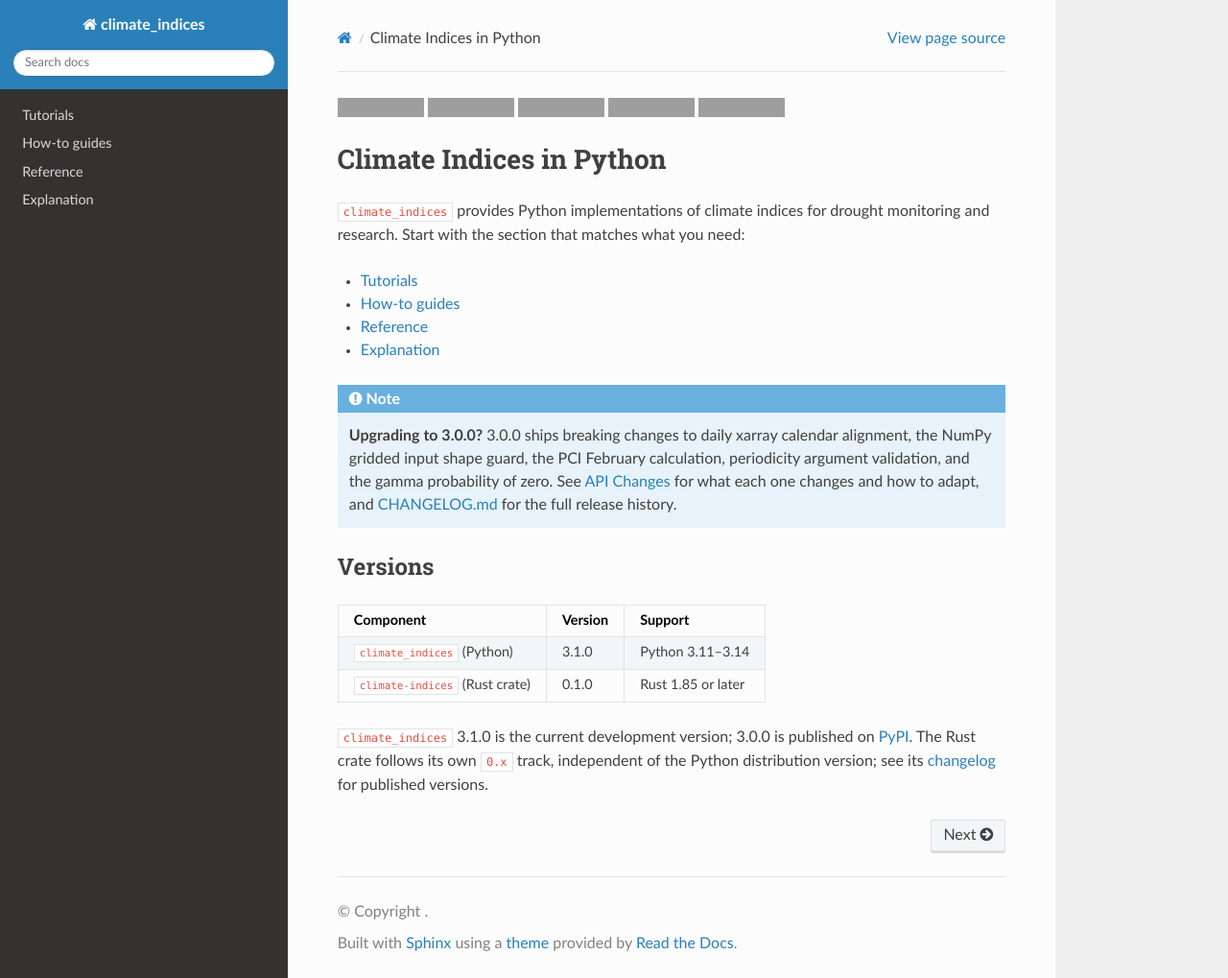
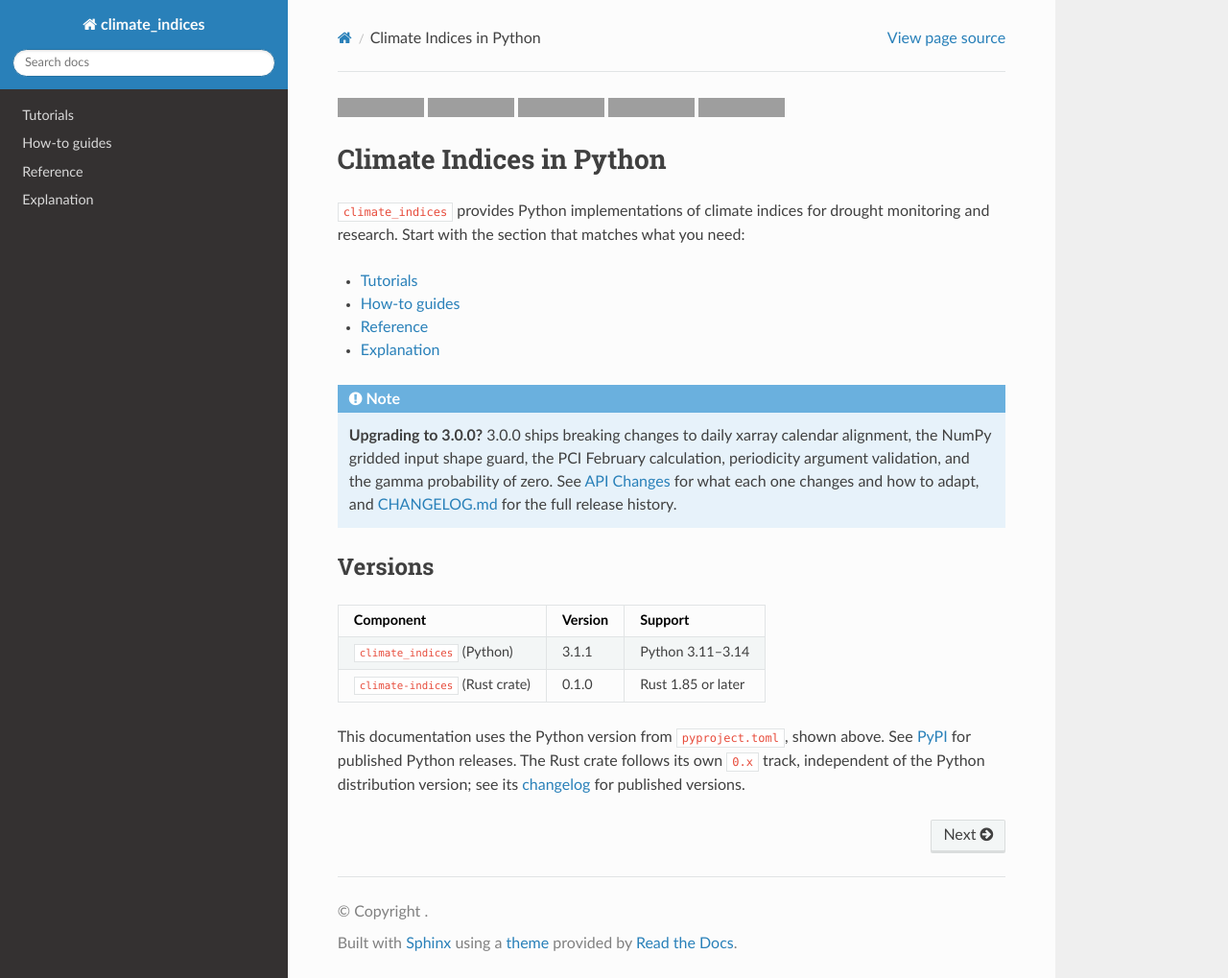
Before and after one commit to monocongo/climate_indices, a Sphinx documentation site: the page built from docs/index.md, in a window 1280 px wide and 1019 px high, cut to the strip 0-1019 px from the top of the window. Shown: the whole strip at 96% size. Built offline with Sphinx 7.4.7 and the Read the Docs theme 3.1.0, drawn with Linux system fonts in a browser that asks for light colours; grey boxes are pictures that could not be loaded.

Commit message:
docs: derive the homepage Python version from package metadata

```diff
--- a/docs/index.md
+++ b/docs/index.md
@@ -31,11 +31,11 @@ for the full release history.
 
 | Component | Version | Support |
 | --- | --- | --- |
-| `climate_indices` (Python) | 3.1.0 | Python 3.11–3.14 |
+| `climate_indices` (Python) | {sub-ref}`release` | Python 3.11–3.14 |
 | `climate-indices` (Rust crate) | 0.1.0 | Rust 1.85 or later |
 
-`climate_indices` 3.1.0 is the current development version; 3.0.0 is published on
-[PyPI](https://pypi.org/project/climate-indices/).
+This documentation uses the Python version from `pyproject.toml`, shown above.
+See [PyPI](https://pypi.org/project/climate-indices/) for published Python releases.
 The Rust crate follows its own `0.x` track, independent of the Python distribution
 version; see its
 [changelog](https://github.com/monocongo/climate_indices/blob/main/crates/climate-indices/CHANGELOG.md)
```
